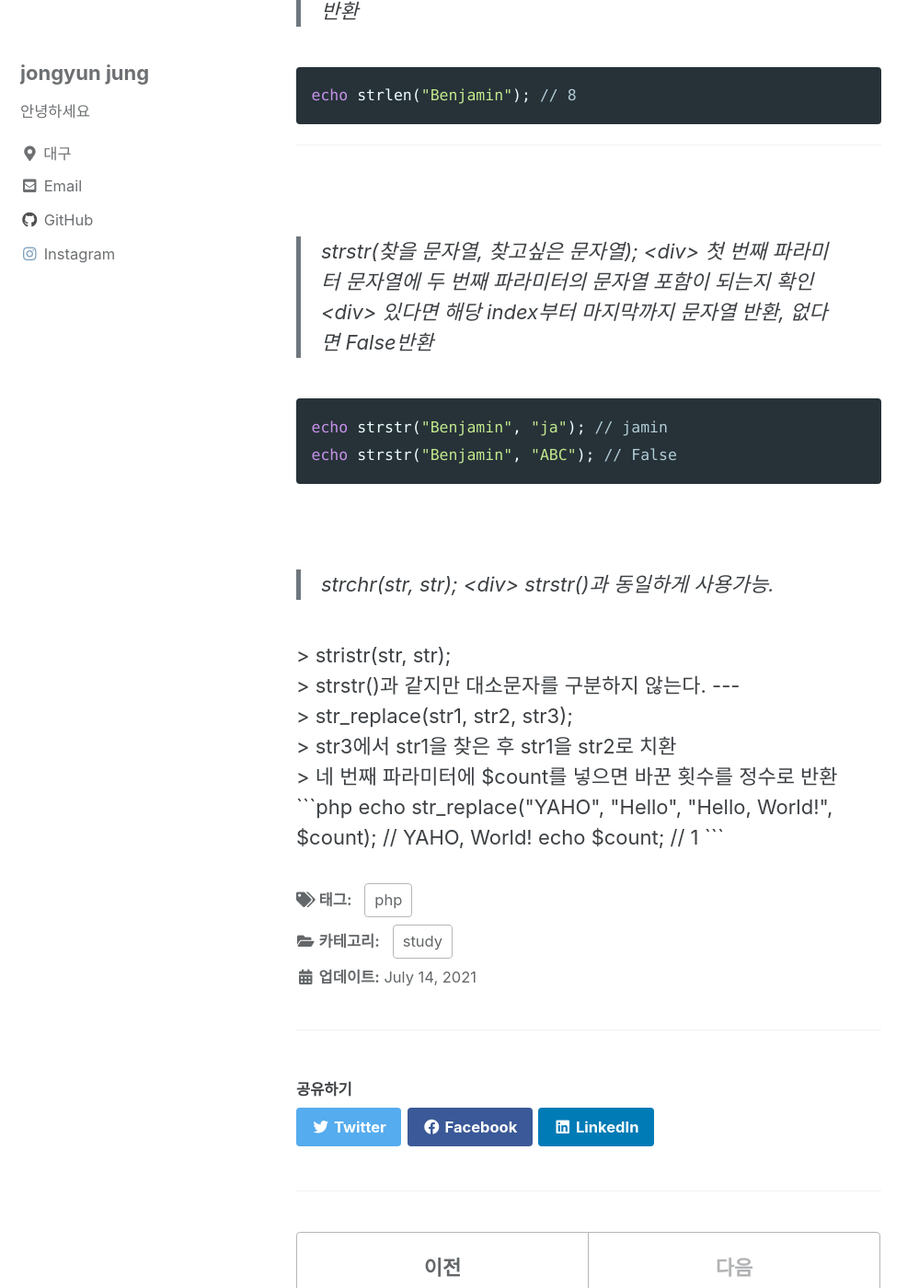
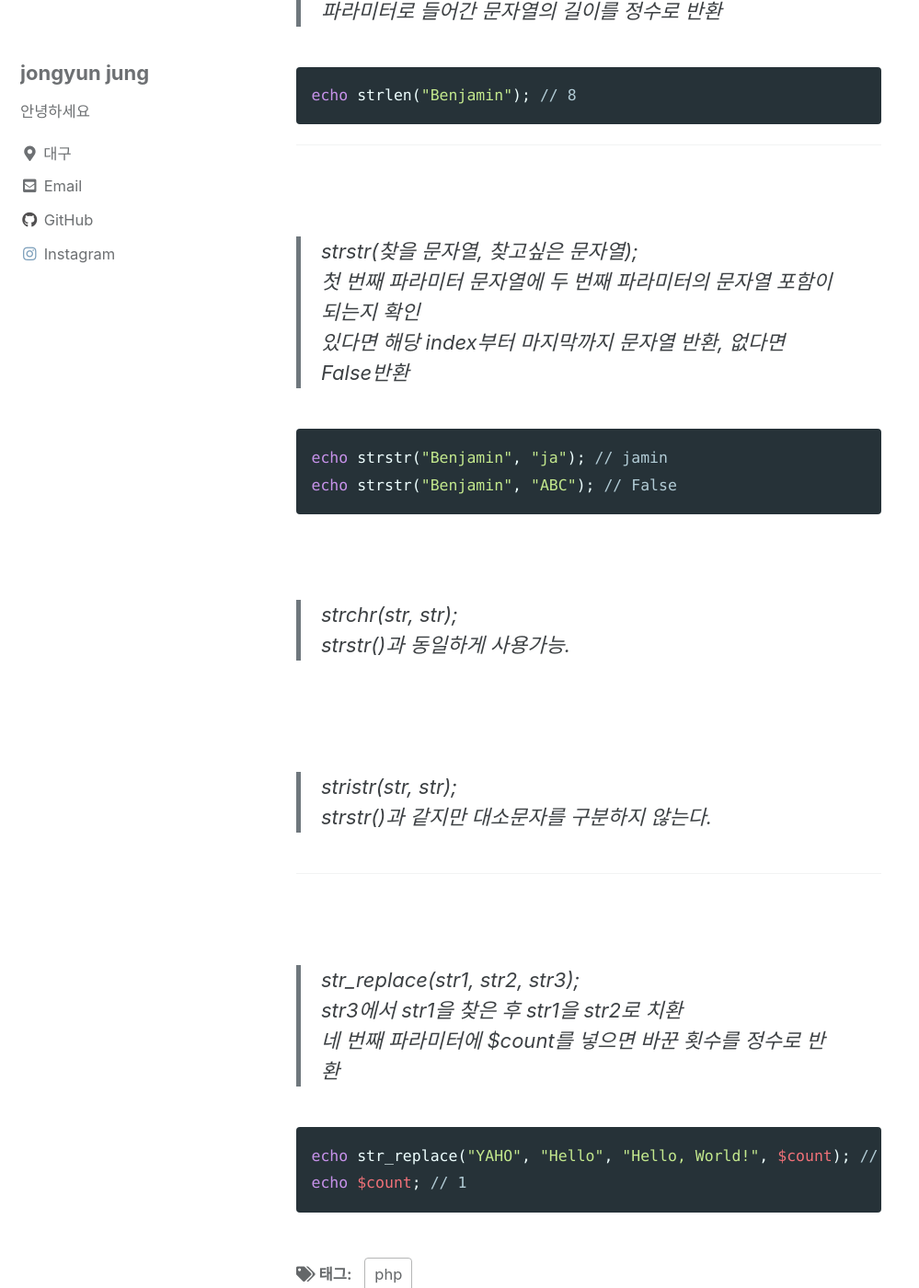
Before and after one commit to unh6uoj/unh6uoj.github.io, a Jekyll site: the page built from _posts/2021-07-14-PHP문자열 함수 정리.md, in a window 1280 px wide and 1400 px high, scrolled down 716 px. Shown: the whole window at 92% size, without its empty margins (0-999 px from the left). Built offline with Jekyll 4.4.1, drawn with Linux system fonts in a browser that asks for light colours; cached includes are drawn as plain includes; some of the changed text lies outside the part shown.

Commit message:
Update 2021-07-14-PHP문자열 함수 정리.md

````diff
--- a/_posts/2021-07-14-PHP문자열 함수 정리.md
+++ b/_posts/2021-07-14-PHP문자열 함수 정리.md
@@ -16,7 +16,7 @@ PHP에서 사용하는 문자열 함수에 대해서 정리해보았다.
 
 <br>
 
-> strlen(str);<div>
+> strlen(str);<br>
 > 파라미터로 들어간 문자열의 길이를 정수로 반환
 
 ```php
@@ -27,8 +27,8 @@ echo strlen("Benjamin"); // 8
 
 <br>
 
-> strstr(찾을 문자열, 찾고싶은 문자열); <div>
-> 첫 번째 파라미터 문자열에 두 번째 파라미터의 문자열 포함이 되는지 확인 <div>
+> strstr(찾을 문자열, 찾고싶은 문자열); <br>
+> 첫 번째 파라미터 문자열에 두 번째 파라미터의 문자열 포함이 되는지 확인 <br>
 > 있다면 해당 index부터 마지막까지 문자열 반환, 없다면 False반환
 
 ```php
@@ -38,12 +38,12 @@ echo strstr("Benjamin", "ABC"); // False
 
 <br>
 
-> strchr(str, str); <div>
+> strchr(str, str); <br>
 > strstr()과 동일하게 사용가능.
 
-<div>
+<br>
 
-> stristr(str, str); <div>
+> stristr(str, str); <br>
 > strstr()과 같지만 대소문자를 구분하지 않는다.
 
 
@@ -51,8 +51,8 @@ echo strstr("Benjamin", "ABC"); // False
 
 <br>
 
-> str_replace(str1, str2, str3); <div>
-> str3에서 str1을 찾은 후 str1을 str2로 치환 <div>
+> str_replace(str1, str2, str3); <br>
+> str3에서 str1을 찾은 후 str1을 str2로 치환 <br>
 > 네 번째 파라미터에 $count를 넣으면 바꾼 횟수를 정수로 반환
 
 ```php
````
